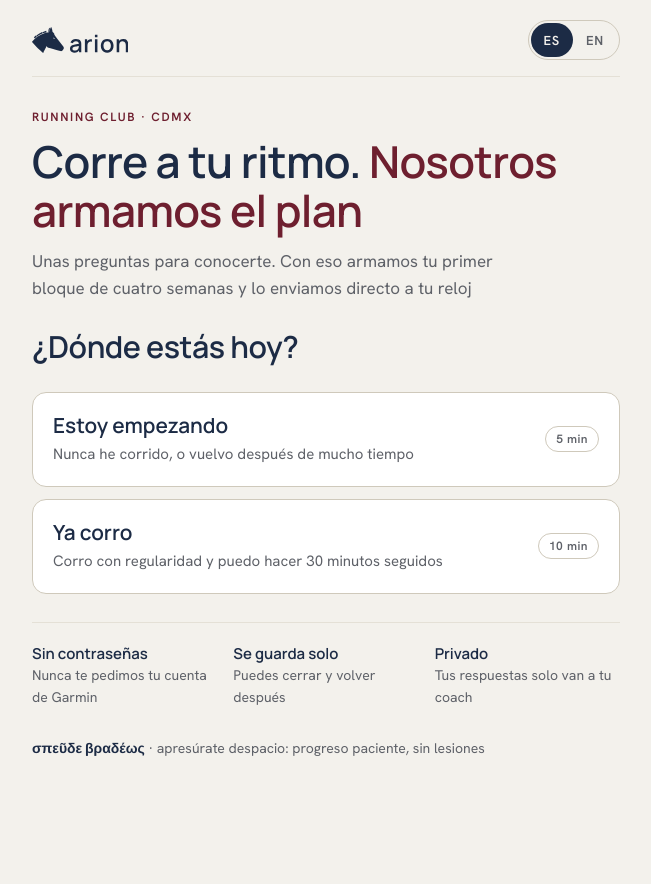
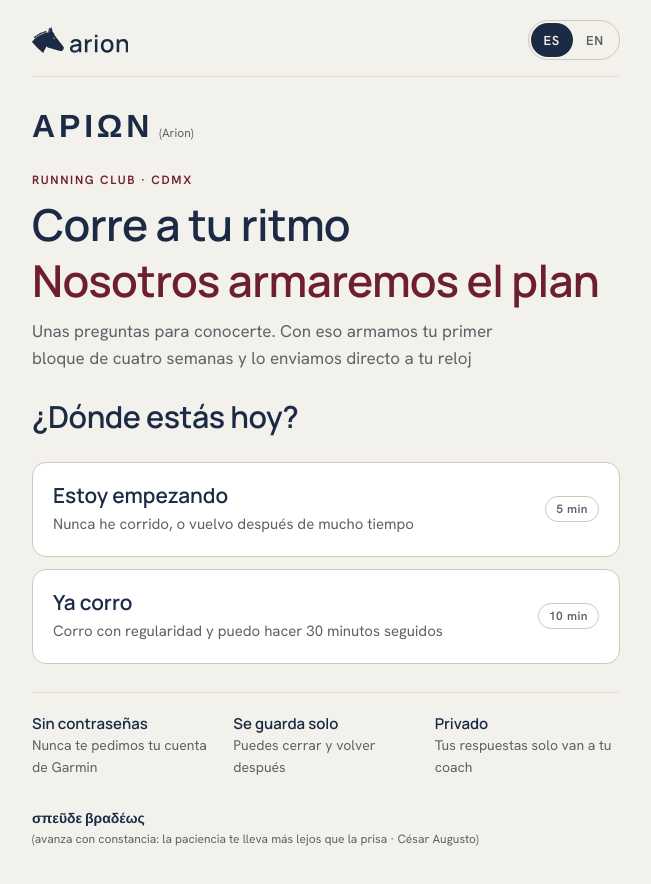
Before and after one commit to gomezcurieljp-ai/onboarding, a plain HTML site: page index.html in a window 1280 px wide. Shown: the whole page, without its empty margins (314-965 px from the left). Drawn offline with Linux system fonts and the light colour scheme.

Commit message:
Greek title ΑΡΙΩΝ (Arion), motto with interpretation and author, two-line welcome title

```diff
--- a/index.html
+++ b/index.html
@@ -51,6 +51,7 @@ body { background: var(--bg); color: var(--text); font: 400 16px/1.6 var(--body)
 h1, h2 { font-family: var(--display); font-weight: 600; color: var(--ink); letter-spacing: -.015em; text-wrap: balance; margin: 0; line-height: 1.12 }
 h1 { font-size: clamp(2rem, 7vw, 2.75rem) }
 h1 em { font-style: normal; color: var(--accent) }
+.screen > header h1 em { display: block; margin-top: .15em }   /* second line of the welcome title */
 h2 { font-size: clamp(1.5rem, 5vw, 1.9rem) }
 .lede { color: var(--muted); margin: 0; max-width: 52ch; font-size: 17px }
 .screen { display: grid; gap: 28px; margin-top: 32px }
@@ -71,6 +72,10 @@ h2 { font-size: clamp(1.5rem, 5vw, 1.9rem) }
 .reassure b { display: block; color: var(--ink); font: 600 15px var(--display) }
 .motto { margin: 0; color: var(--muted); font-size: 14px }
 .motto span { font-family: var(--display); color: var(--ink); font-weight: 600 }
+.paren { font: 400 12px/1.45 var(--body); color: var(--muted); letter-spacing: 0 }   /* everything in parentheses: small but readable */
+.title-gr { margin: 0 0 18px; font: 600 clamp(1.6rem, 6vw, 2rem)/1 var(--display); letter-spacing: .12em; color: var(--ink) }
+.title-gr .paren { margin-left: .5em }
+.motto .paren { display: block; margin-top: 2px }
 
 /* fields */
 .q { display: grid; gap: 10px; min-width: 0; border: 0; padding: 0; margin: 0; align-content: start }
@@ -229,12 +234,12 @@ const PARQ = [
 
 const T = {
   welcomeEyebrow: L("Running club · CDMX","Running club · Mexico City"),
-  welcomeH: L("Corre a tu ritmo. <em>Nosotros armamos el plan</em>","Run at your own pace. <em>We build the plan</em>"),
+  welcomeH: L("Corre a tu ritmo <em>Nosotros armaremos el plan</em>","Run at your own pace <em>We will build the plan</em>"),
   welcomeP: L("Unas preguntas para conocerte. Con eso armamos tu primer bloque de cuatro semanas y lo enviamos directo a tu reloj",
               "A few questions so we can get to know you. Then we build your first four-week block and send it straight to your watch"),
   pathQ: L("¿Dónde estás hoy?","Where are you today?"),
   pilotNote: L("Versión de prueba: al final te pedimos tu opinión en 3 preguntas","Test version: at the end we ask for your opinion in 3 questions"),
-  motto: L("apresúrate despacio: progreso paciente, sin lesiones","make haste slowly: patient progress, no injuries"),
+  motto: L("(avanza con constancia: la paciencia te lleva más lejos que la prisa · César Augusto)","(keep a steady pace: patience takes you further than haste · Augustus)"),
   begT: L("Estoy empezando","I'm just starting"), begS: L("Nunca he corrido, o vuelvo después de mucho tiempo","I've never run, or I'm coming back after a long break"), begI: L("5 min","5 min"),
   runT: L("Ya corro","I already run"), runS: L("Corro con regularidad y puedo hacer 30 minutos seguidos","I run regularly and can go 30 minutes non-stop"), runI: L("10 min","10 min"),
   r1h: L("Sin contraseñas","No passwords"), r1p: L("Nunca te pedimos tu cuenta de Garmin","We never ask for your Garmin login"),
@@ -578,7 +583,7 @@ function field(q) {
 /* ---- Screens ---- */
 function renderWelcome() {
   const sc = el("div", {class: "screen"});
-  sc.append(el("header", {}, [el("p", {class: "eyebrow", text: t(T.welcomeEyebrow)}), el("h1", {html: t(T.welcomeH)}), el("p", {class: "lede", text: t(T.welcomeP)})]));
+  sc.append(el("header", {}, [el("p", {class: "title-gr"}, [el("span", {text: "ΑΡΙΩΝ", lang: "grc"}), el("small", {class: "paren", text: "(Arion)"})]), el("p", {class: "eyebrow", text: t(T.welcomeEyebrow)}), el("h1", {html: t(T.welcomeH)}), el("p", {class: "lede", text: t(T.welcomeP)})]));
   const paths = el("div", {class: "paths", role: "group", "aria-label": t(T.pathQ)});
   [["beginner", T.begT, T.begS, T.begI], ["runner", T.runT, T.runS, T.runI]].forEach(([p, h, s, i]) => {
     const b = el("button", {type: "button", class: "path", id: "path-" + p}, [el("strong", {text: t(h)}), el("small", {text: t(s)}), el("i", {text: t(i)})]);
@@ -588,7 +593,7 @@ function renderWelcome() {
   sc.append(el("h2", {text: t(T.pathQ)}), paths);
   sc.append(el("ul", {class: "reassure"}, [[T.r1h, T.r1p], [T.r2h, T.r2p], [T.r3h, T.r3p]].map(([h, p]) => el("li", {}, [el("b", {text: t(h)}), document.createTextNode(t(p))]))));
   if (PILOT) sc.append(el("p", {class: "note", text: t(T.pilotNote)}));
-  sc.append(el("p", {class: "motto"}, [el("span", {text: "σπεῦδε βραδέως", lang: "grc"}), document.createTextNode(" · " + t(T.motto))]));
+  sc.append(el("p", {class: "motto"}, [el("span", {text: "σπεῦδε βραδέως", lang: "grc"}), document.createTextNode(" "), el("small", {class: "paren", text: t(T.motto)})]));
   return sc;
 }
 function renderStep() {
```
